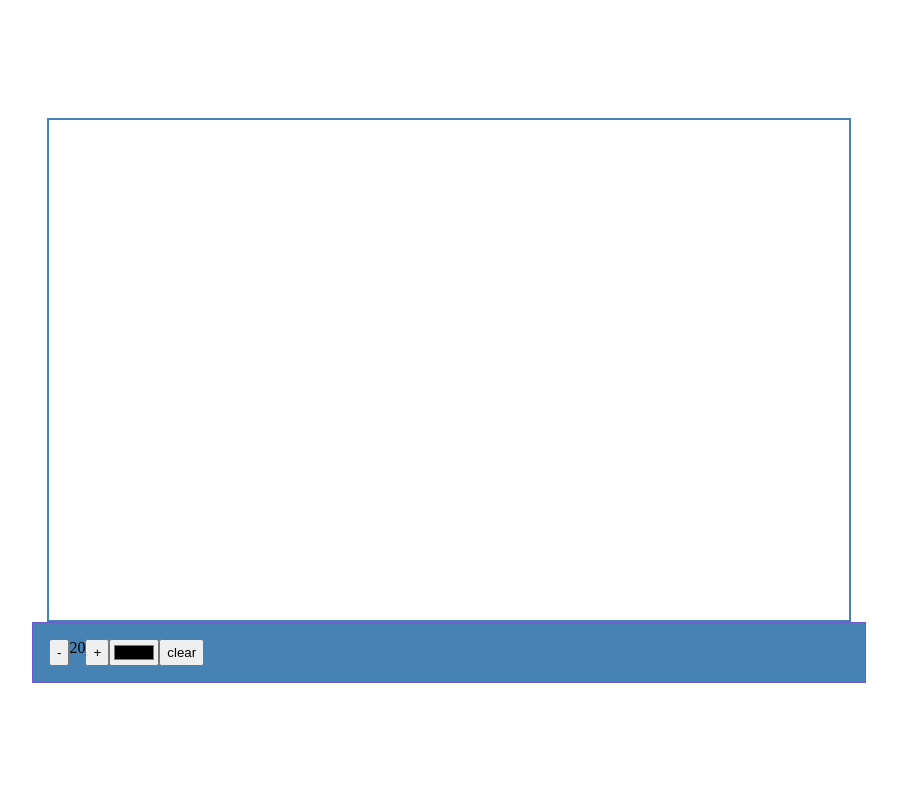
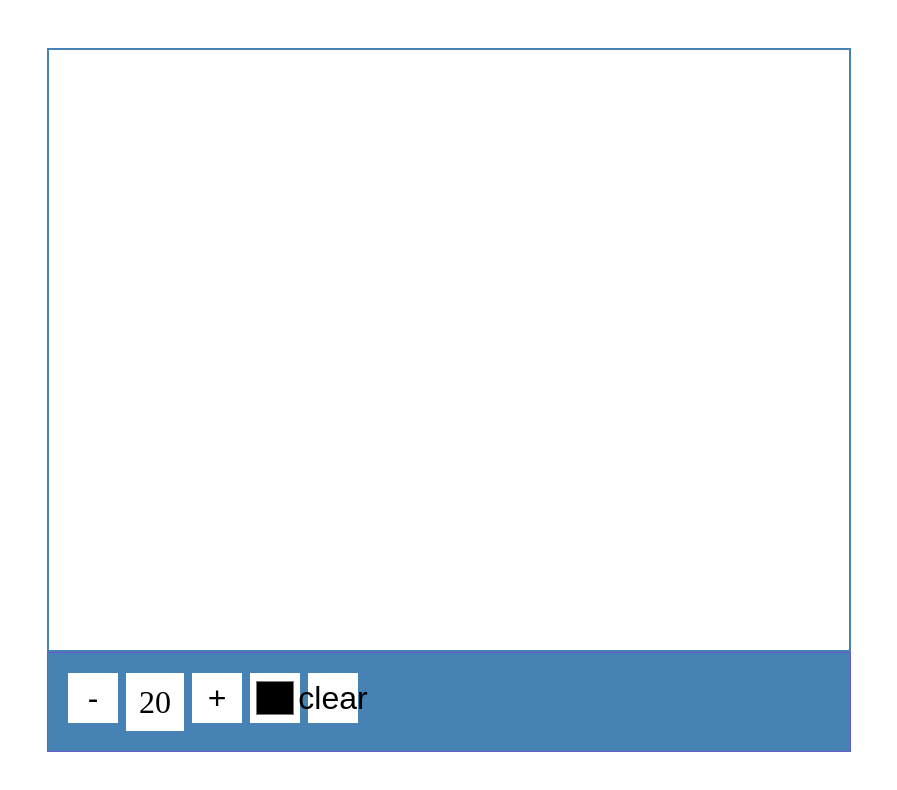
Before and after one commit to Iamdachi04/drawing-app, a plain HTML site: page index.html in a window 1280 px wide. Shown: the whole page, without its empty margins (191-1088 px from the left). Drawn offline with Linux system fonts and the light colour scheme.

Commit message:
created styling for all of the things inside the toolbox!

```diff
--- a/index.html
+++ b/index.html
@@ -7,7 +7,7 @@
     <link rel="stylesheet" href="style.css">
 </head>
 <body>
-    <canvas id="canvas" height="500px" width="800px">
+    <canvas id="canvas" height="600px" width="800px">
 
     </canvas>
     <div class="toolbox">
--- a/style.css
+++ b/style.css
@@ -16,6 +16,20 @@ canvas{
     background-color: steelblue;
     border: 1px solid slateblue;
     display: flex;
-    width: 800px;
+    width: 770px;
     padding: 1rem;
 }
+
+
+.toolbox > * {
+    background-color: white;
+    border: none;
+    display: inline-flex;
+    align-items: center;
+    justify-content: center;
+    font-size: 2rem;
+    height: 50px;
+    width: 50px;
+    margin: 0.25rem;
+    padding: 0.25rem;
+}
```
